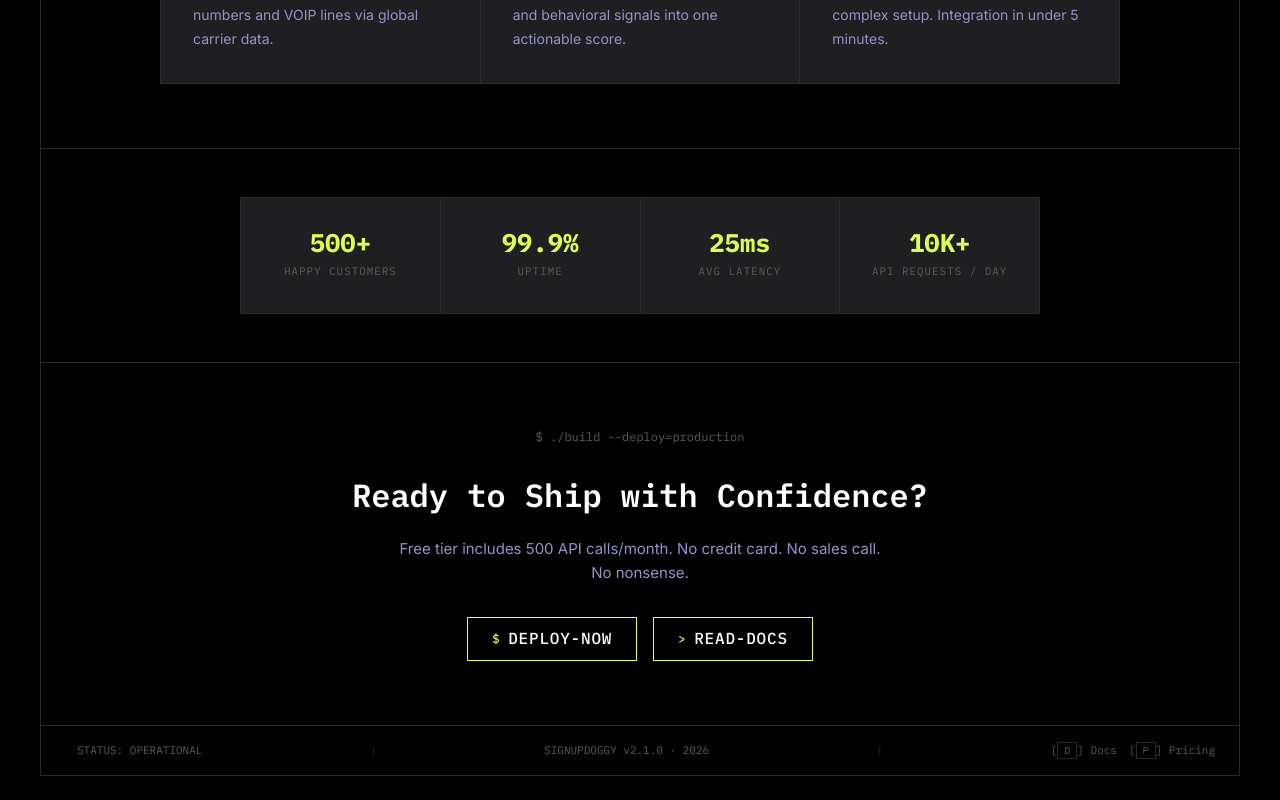
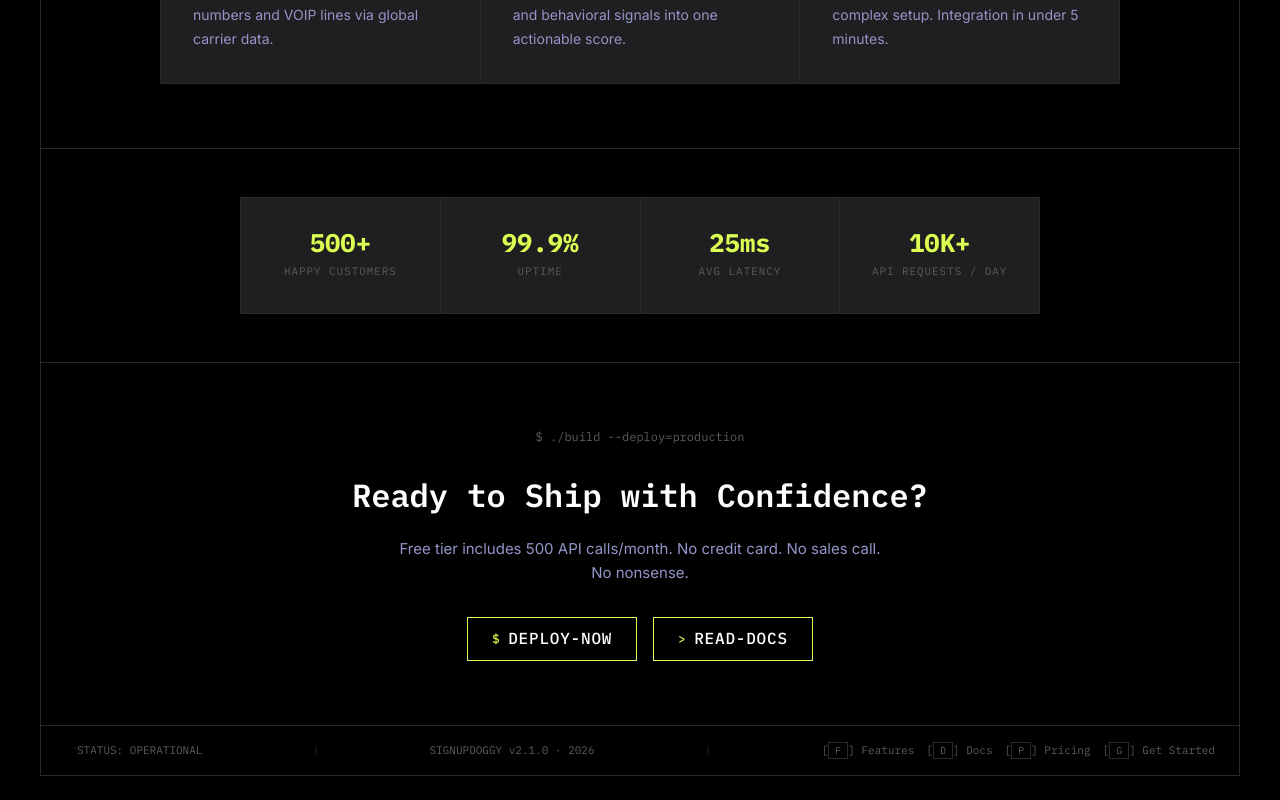
Before and after one commit to Unselfisheologism/signupdoggy, a React (Vite) app in the folder app/: page / in a window 1280 px wide. Shown: the part 2151-2951 px from the top of the page. Built offline with nearby package versions, Linux system fonts and the light colour scheme.

Commit message:
chore: add F (features) and G (get started) keyboard shortcuts

```diff
--- a/app/src/components/AppLayout.tsx
+++ b/app/src/components/AppLayout.tsx
@@ -42,6 +42,8 @@ export default function AppLayout({
       switch (e.key.toLocaleLowerCase()) {
         case 'd': navigate('/docs'); break;
         case 'p': navigate('/pricing'); break;
+        case 'f': navigate('/#features'); break;
+        case 'g': navigate('/auth'); break;
       }
     };
     window.addEventListener('keydown', handleKey);
@@ -111,8 +113,10 @@ export default function AppLayout({
             <span>SIGNUPDOGGY v2.1.0 · 2026</span>
             <span className="section-divider">|</span>
             <div className="keybind">
+              <span>[<kbd>F</kbd>] <a href="/#features">Features</a></span>
               <span>[<kbd>D</kbd>] <a href="/docs">Docs</a></span>
               <span>[<kbd>P</kbd>] <a href="/pricing">Pricing</a></span>
+              <span>[<kbd>G</kbd>] <a href="/auth">Get Started</a></span>
             </div>
           </footer>
         )}
--- a/app/src/pages/Landing.tsx
+++ b/app/src/pages/Landing.tsx
@@ -194,6 +194,8 @@ export default function Landing() {
       switch (e.key.toLocaleLowerCase()) {
         case 'd': window.location.href = '/docs'; break;
         case 'p': window.location.href = '/pricing'; break;
+        case 'f': document.getElementById('features')?.scrollIntoView({ behavior: 'smooth' }); break;
+        case 'g': window.location.href = '/auth'; break;
       }
     };
     window.addEventListener('keydown', handleKey);
@@ -437,8 +439,10 @@ export default function Landing() {
             <span>SIGNUPDOGGY v2.1.0 · 2026</span>
             <span className="section-divider">|</span>
             <div className="keybind">
+              <span>[<kbd>F</kbd>] <a href="#features">Features</a></span>
               <span>[<kbd>D</kbd>] <a href="/docs">Docs</a></span>
               <span>[<kbd>P</kbd>] <a href="/pricing">Pricing</a></span>
+              <span>[<kbd>G</kbd>] <a href="/auth">Get Started</a></span>
             </div>
           </footer>
         </div>
```
Also changed, not shown: app/dist/index.html.
